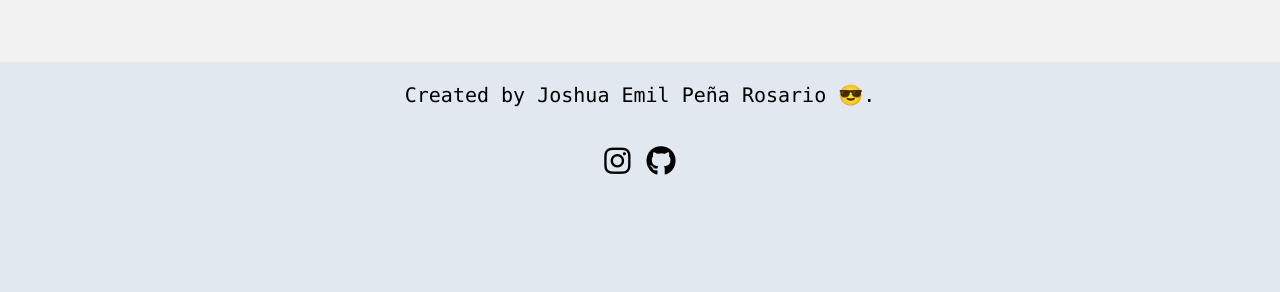
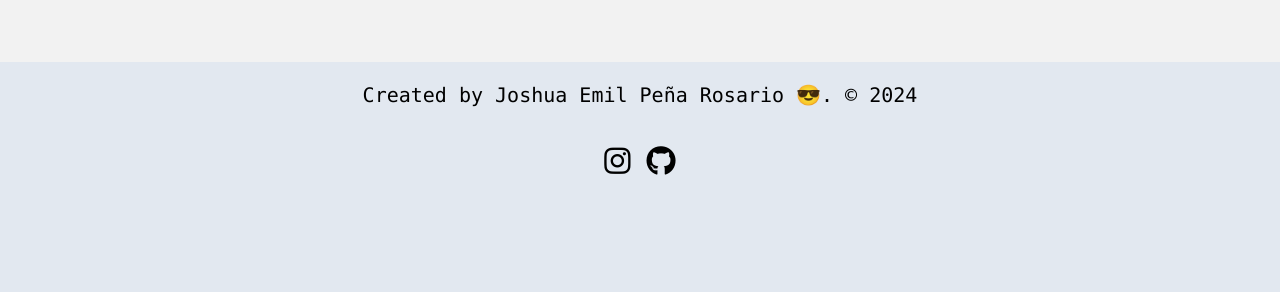
Before and after one commit to Joshua-EPR/python-red-social, a Flask app: page /feed in a window 1280 px wide. Shown: the part 2618-2910 px from the top of the page. Run offline with Flask 3, Linux system fonts and the light colour scheme; a user stored in the database is signed in; some libraries are stand-ins or nearby versions.

Commit message:
Update home.html

```diff
--- a/templates/home.html
+++ b/templates/home.html
@@ -197,7 +197,7 @@
 
     <footer class="relative bottom-0 flex justify-center items-center flex-col bg-slate-200 w-full p-4">
         <div style="font-size: 20px; line-height: 1.7;">
-            <p>Created by Joshua Emil Peña Rosario 😎.</p>
+            <p>Created by Joshua Emil Peña Rosario 😎. &copy; 2024</p>
         </div>
         <div class="flex gap-[1em]" style="padding: 2em 1em 6em;">
             <a class="text-3xl transition ease-in-out hover:scale-125 hover:text-sky-500" href="https://www.instagram.com/joshua.epr/"><i class="fa-brands fa-instagram"></i></a>
```
